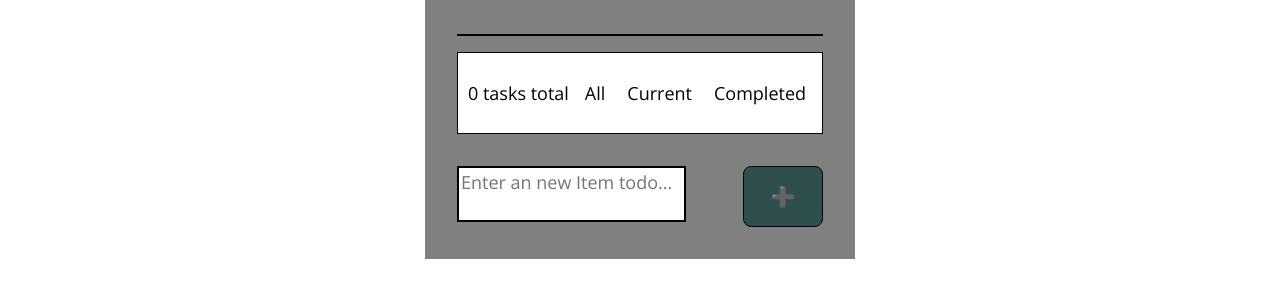
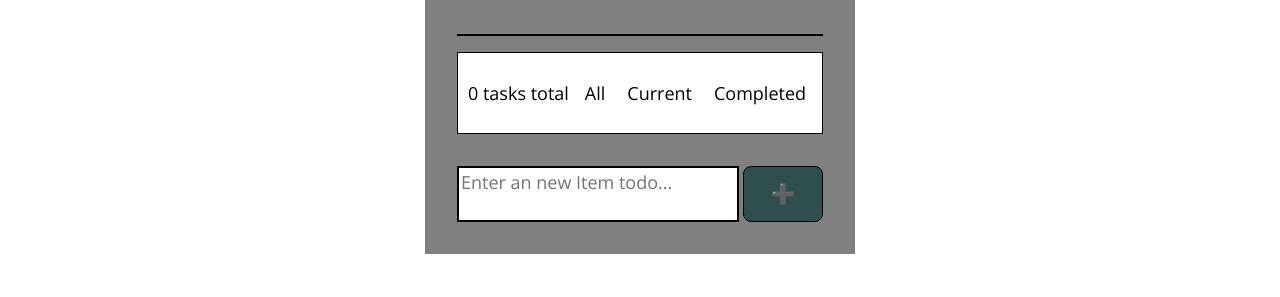
Before and after one commit to Bunce-Jaymes/wdd-330, a plain HTML site: page challenges/todo.html in a window 1280 px wide. Shown: the part 301-598 px from the top of the page. Drawn offline with nearby package versions, Linux system fonts and the light colour scheme.

Commit message:
bug fixes

```diff
--- a/challenges/todo.html
+++ b/challenges/todo.html
@@ -36,7 +36,7 @@
 
 
             <div id="addNewItemDiv">
-                <label><textarea id="newItemInput" placeholder="Enter an new Item todo..." for="new item"></textarea></label>
+                <textarea id="newItemInput" placeholder="Enter an new Item todo..."></textarea>
                 <button id="addNewItem" class="todoButton">➕</button>
             </div>
         </div>
```
Also changed, not shown: js/todo/todo.js (+15 -15 lines).
